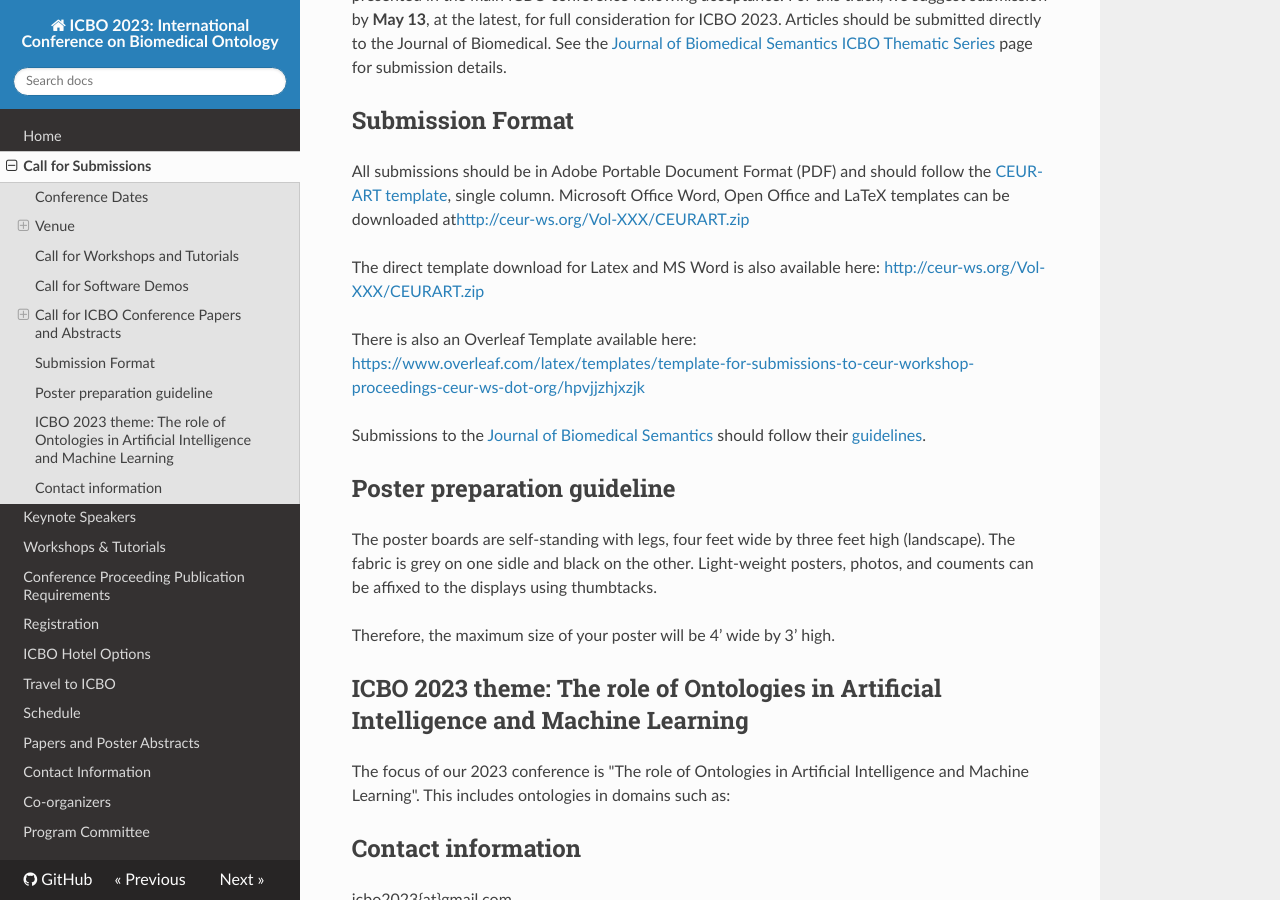
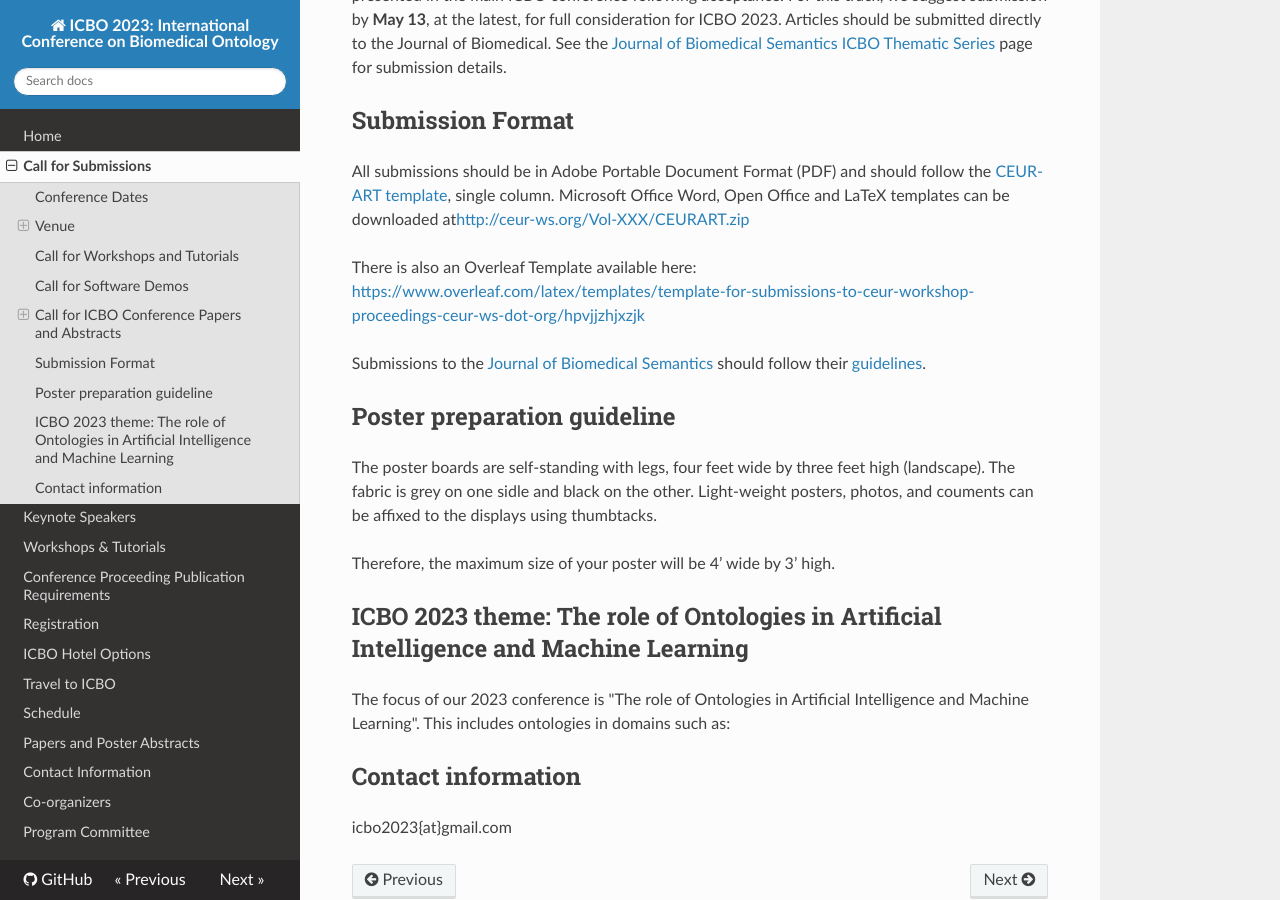
Before and after one commit to ICBO-conference/icbo2023, an MkDocs documentation site: the page built from docs/call-for-submissions.md, in a window 1280 px wide and 900 px high, scrolled down 1760 px. Built offline with MkDocs 1.6.1, drawn with Linux system fonts in a browser that asks for light colours; nearby versions of some CDN libraries.

Commit message:
submissions

```diff
--- a/docs/call-for-submissions.md
+++ b/docs/call-for-submissions.md
@@ -55,8 +55,6 @@ In partnership with the [Journal of Biomedical Semantics](https://jbiomedsem.bio
 All submissions should be in Adobe Portable Document Format (PDF) and should follow the [CEUR-ART template](./papers/CEUR-Template-1col.docx), single column. Microsoft Office Word, Open Office and LaTeX templates can be downloaded at[http://ceur-ws.org/Vol-XXX/CEURART.zip](http://ceur-ws.org/Vol-XXX/CEURART.zip)
 <!-- Workshop, abstract, and paper submissions should be formatted according to the <a href="https://docs.google.com/document/d/1zqp3oXjl5ooFw6Bb5C-cEOPXQIcolzRJ/edit?usp=sharing&ouid=106653010360062214642&rtpof=true&sd=true" target="_blank">CEUR-Template-2col.docx template</a> (<a href="https://github.com/ICBO-conference/icbo2022/raw/main/docs/CEUR-Template-2col.docx" target="_blank">download file</a>). Please submit a PDF document.     -->
 
-The direct template download for Latex and MS Word is also available here: [http://ceur-ws.org/Vol-XXX/CEURART.zip](http://ceur-ws.org/Vol-XXX/CEURART.zip)
-
 There is also an Overleaf Template available here: [https://www.overleaf.com/latex/templates/template-for-submissions-to-ceur-workshop-proceedings-ceur-ws-dot-org/hpvjjzhjxzjk](https://www.overleaf.com/latex/templates/template-for-submissions-to-ceur-workshop-proceedings-ceur-ws-dot-org/hpvjjzhjxzjk)
 
 Submissions to the [Journal of Biomedical Semantics](https://jbiomedsem.biomedcentral.com/) should follow their [guidelines](https://jbiomedsem.biomedcentral.com/submission-guidelines).
```
